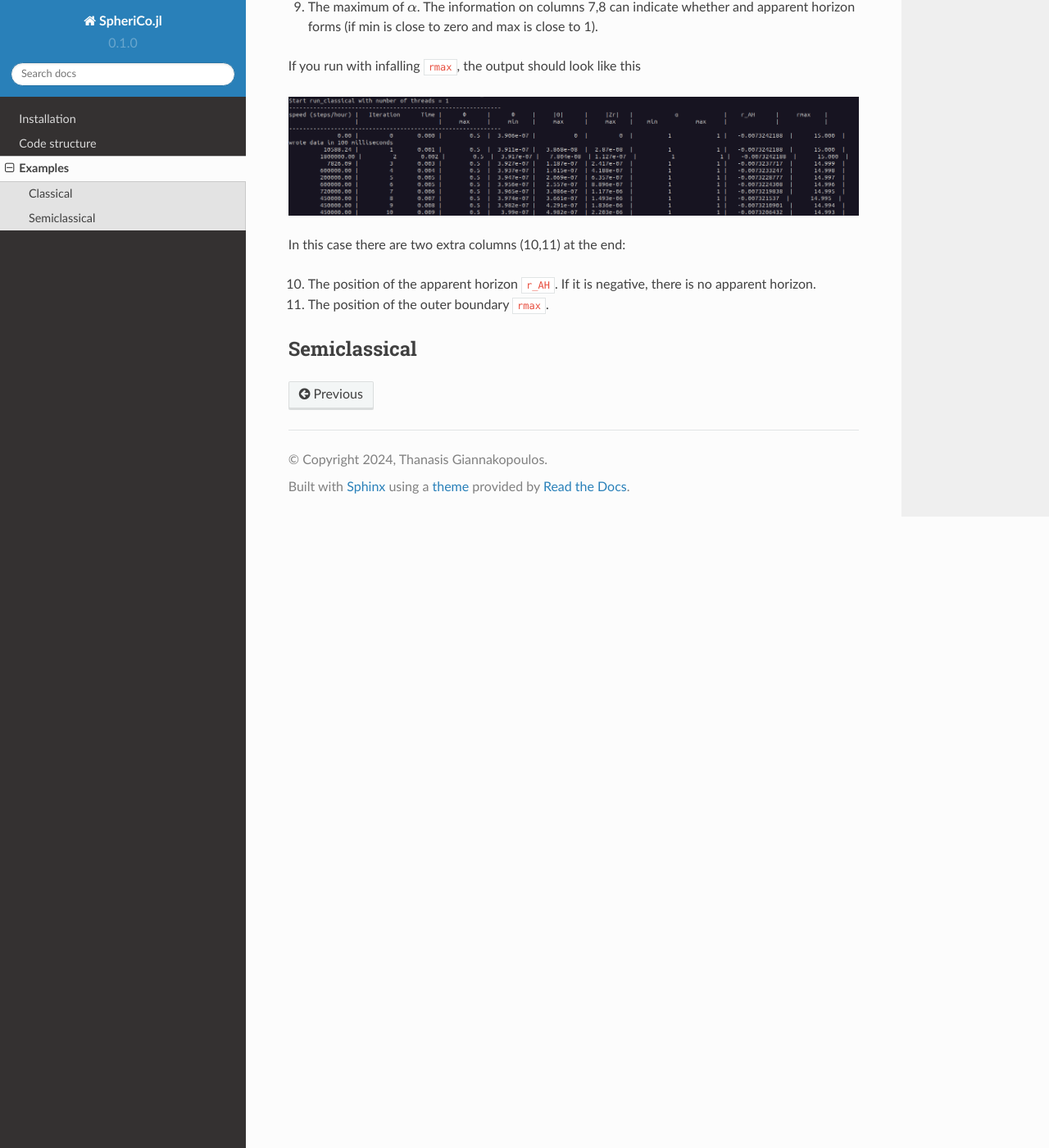
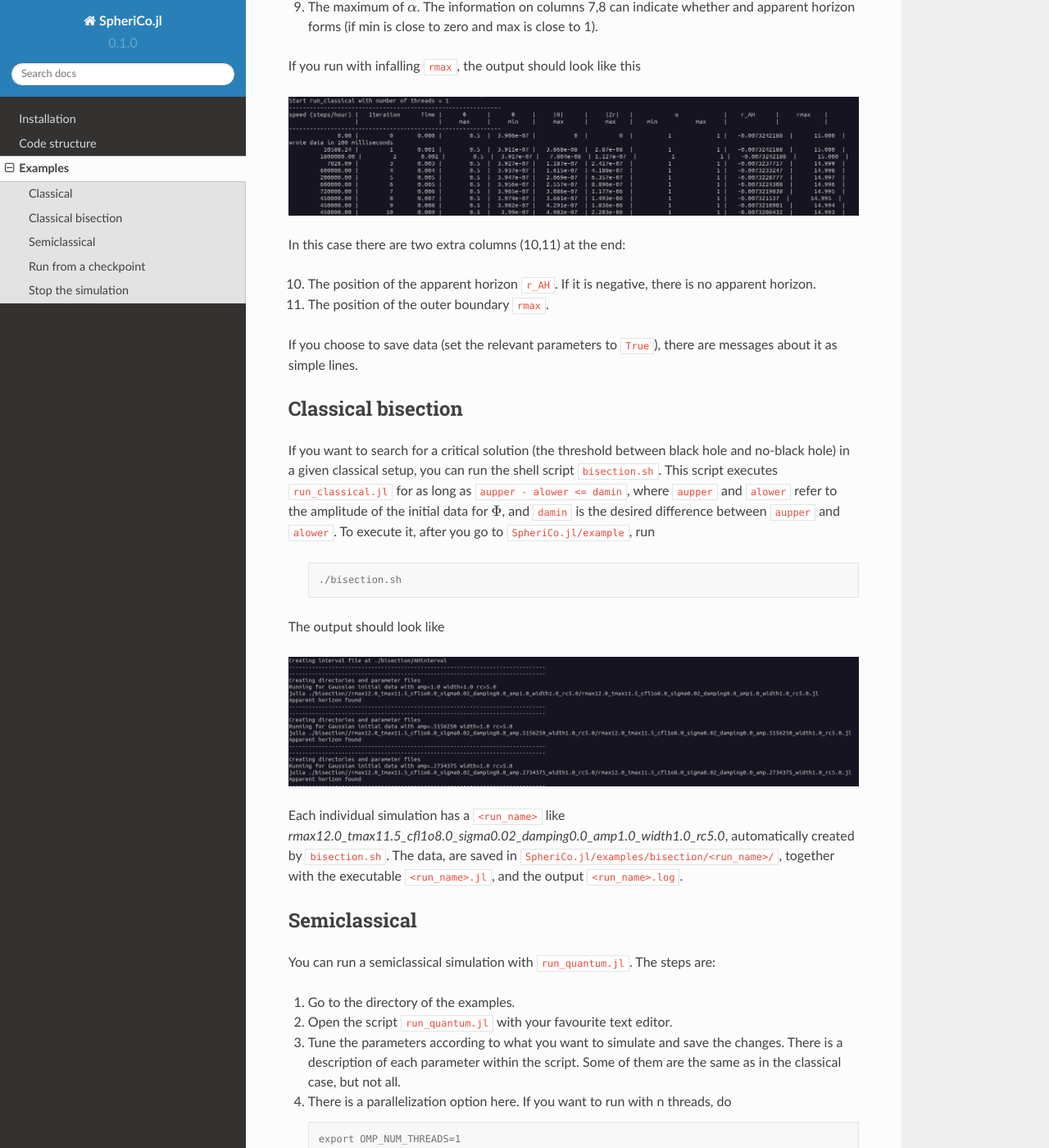
Before and after one commit to ThanasisGiannakopoulos/SpheriCo.jl, a Sphinx documentation site: the page built from docs/source/examples.rst, in a window 1280 px wide and 1400 px high, scrolled down 1542 px. Shown: the whole window at 82% size. Built offline with Sphinx 7.4.7 and the Read the Docs theme 2.0.0, drawn with Linux system fonts in a browser that asks for light colours; pages that are not in the unit, such as notebooks, are missing from menus; some of the changed text lies outside the part shown.

Commit message:
docs
Signed-off-by: thanasis@Dobby <giannakopoulos.th@gmail.com>

```diff
--- a/docs/source/examples.rst
+++ b/docs/source/examples.rst
@@ -89,7 +89,6 @@ The top row explains what is the output on each column:
    indicate whether and apparent horizon forms (if min is close to
    zero and max is close to 1).
 
-
 If you run with infalling ``rmax``, the output should look like this
 
 .. image:: ../images/run_classical_infalling_rmax.png
@@ -102,8 +101,110 @@ In this case there are two extra columns (10,11) at the end:
 
 11. The position of the outer boundary ``rmax``.
 
+If you choose to save data (set the relevant parameters to ``True``),
+there are messages about it as simple lines.
+
+
+.. _examples-bisection:
+
+Classical bisection
+--------------------
+
+If you want to search for a critical solution (the threshold between
+black hole and no-black hole) in a given classical setup, you can run
+the shell script ``bisection.sh``. This script executes
+``run_classical.jl`` for as long as ``aupper - alower <= damin``,
+where ``aupper`` and ``alower`` refer to the amplitude of the initial
+data for :math:`{\Phi}`, and ``damin`` is the desired difference
+between ``aupper`` and ``alower``. To execute it, after you go to
+``SpheriCo.jl/example``, run
+
+   .. code-block:: console
+
+      ./bisection.sh
+
+The output should look like
+
+.. image:: ../images/bisection.png
+  :width: 800
+
+Each individual simulation has a ``<run_name>`` like
+*rmax12.0_tmax11.5_cfl1o8.0_sigma0.02_damping0.0_amp1.0_width1.0_rc5.0*,
+automatically created by ``bisection.sh``. The data, are saved in
+``SpheriCo.jl/examples/bisection/<run_name>/``, together with the
+executable ``<run_name>.jl``, and the output ``<run_name>.log``.
+
 
 .. _examples-simeclassical:
 
 Semiclassical
 ------------
+
+You can run a semiclassical simulation with ``run_quantum.jl``. The
+steps are:
+
+1. Go to the directory of the examples.
+
+2. Open the script ``run_quantum.jl`` with your favourite text editor.
+
+3. Tune the parameters according to what you want to simulate and save
+   the changes. There is a description of each parameter within the
+   script. Some of them are the same as in the classical case, but not
+   all.
+
+4. There is a parallelization option here. If you want to run with n
+   threads, do
+
+   .. code-block:: console
+
+      export OMP_NUM_THREADS=1
+      export JULIA_NUM_THREADS=n
+      julia run_quantum.jl
+
+   The command ``export OMP_NUM_THREADS=1`` is related to some
+   possible parallelization issues (see `here
+   <https://github.com/JuliaLang/julia/issues/33409>`_ for a related
+   discussion). The data are saved in the file
+   ``<root_dir>/data_<Nr>/``, where ``root_dir`` and ``Nr`` (number of
+   points on the spatial grid) are parameters in ``run_quantum.jl``.
+
+When you run the semiclassical simulation with fixed ``rmax``, the
+output should look like this
+
+.. image:: ../images/run_quantum.png
+  :width: 800
+
+This is almost the same as in ``run_classical.jl`` with fixed
+``rmax``. The only difference is in columns 4,5:
+
+4. Instead of the minimum of the classical scalar field
+   :math:`{\Phi}`, it shows the maximum of its absolute value.
+
+5. It shows the maximum of the absolute value of the most massive
+   quantum mode with the maximum quantum number k,l. If you run
+   without regularization, there is only one type of quantum modes
+   (massless).
+
+You can also execute ``run_quantum.jl`` with infalling ``rmax``, and
+the output should be similar to
+
+.. image:: ../images/run_quantum_infalling_rmax.png
+  :width: 800
+
+which similar to the classical case (apart from the differences
+mentioned just before).
+
+.. _examples-checkpoints:
+
+Run from a checkpoint
+----------------------
+
+
+
+.. _examples-stop:
+
+Stop the simulation
+----------------------
+
+.. careful with convergence tests if you want exactly the same
+   timesteps
--- a/docs/source/index.rst
+++ b/docs/source/index.rst
@@ -21,3 +21,4 @@ Contents
    installation
    code_structure
    examples
+   post-processing
--- /dev/null
+++ b/docs/source/post_processing.rst
@@ -0,0 +1,4 @@
+.. _post-processing:
+
+Post-processing
+===================================
```
Also changed, not shown: docs/images/bisection.png (added), docs/images/run_quantum.png (added), docs/images/run_quantum_infalling_rmax.png (added).
